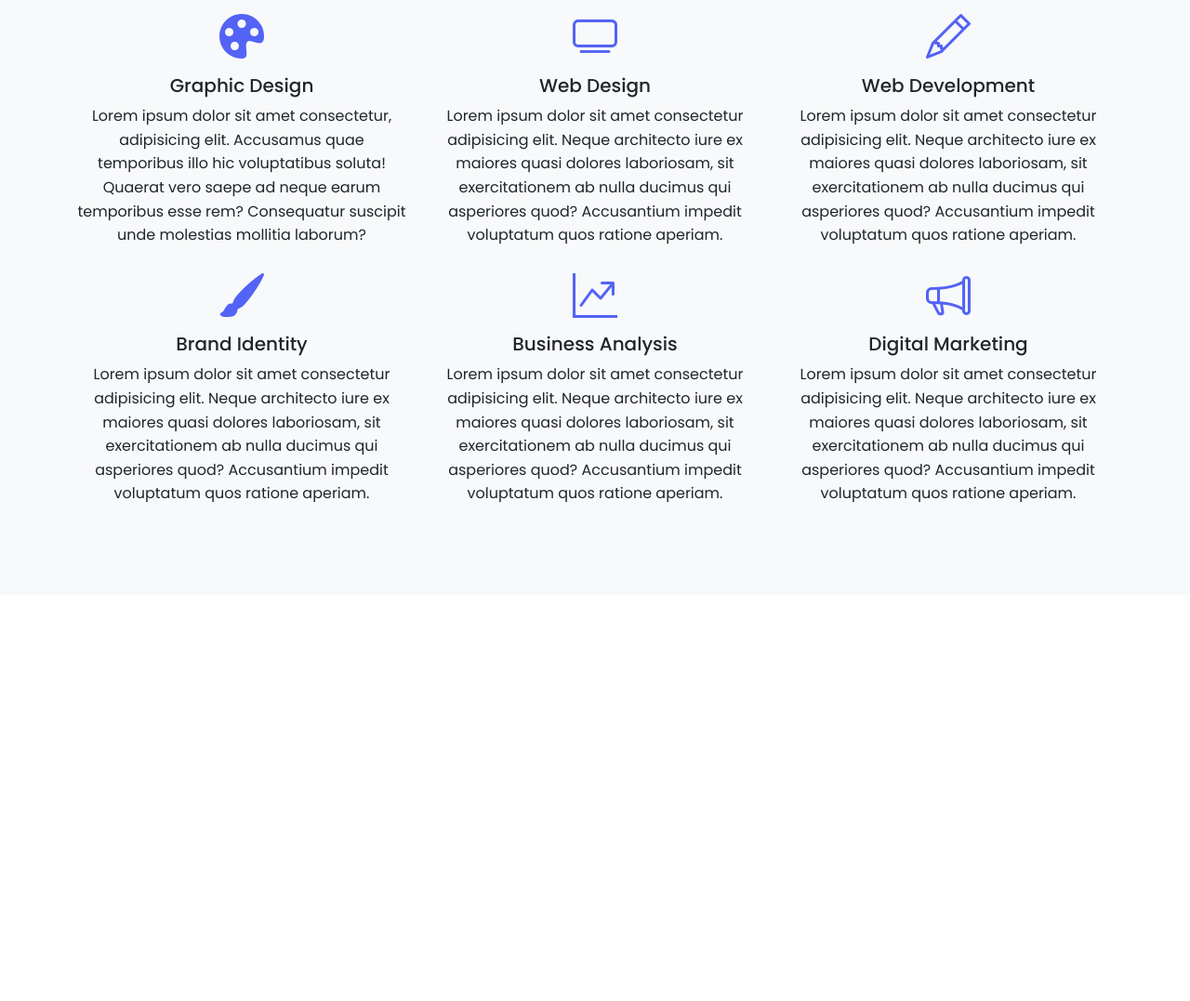
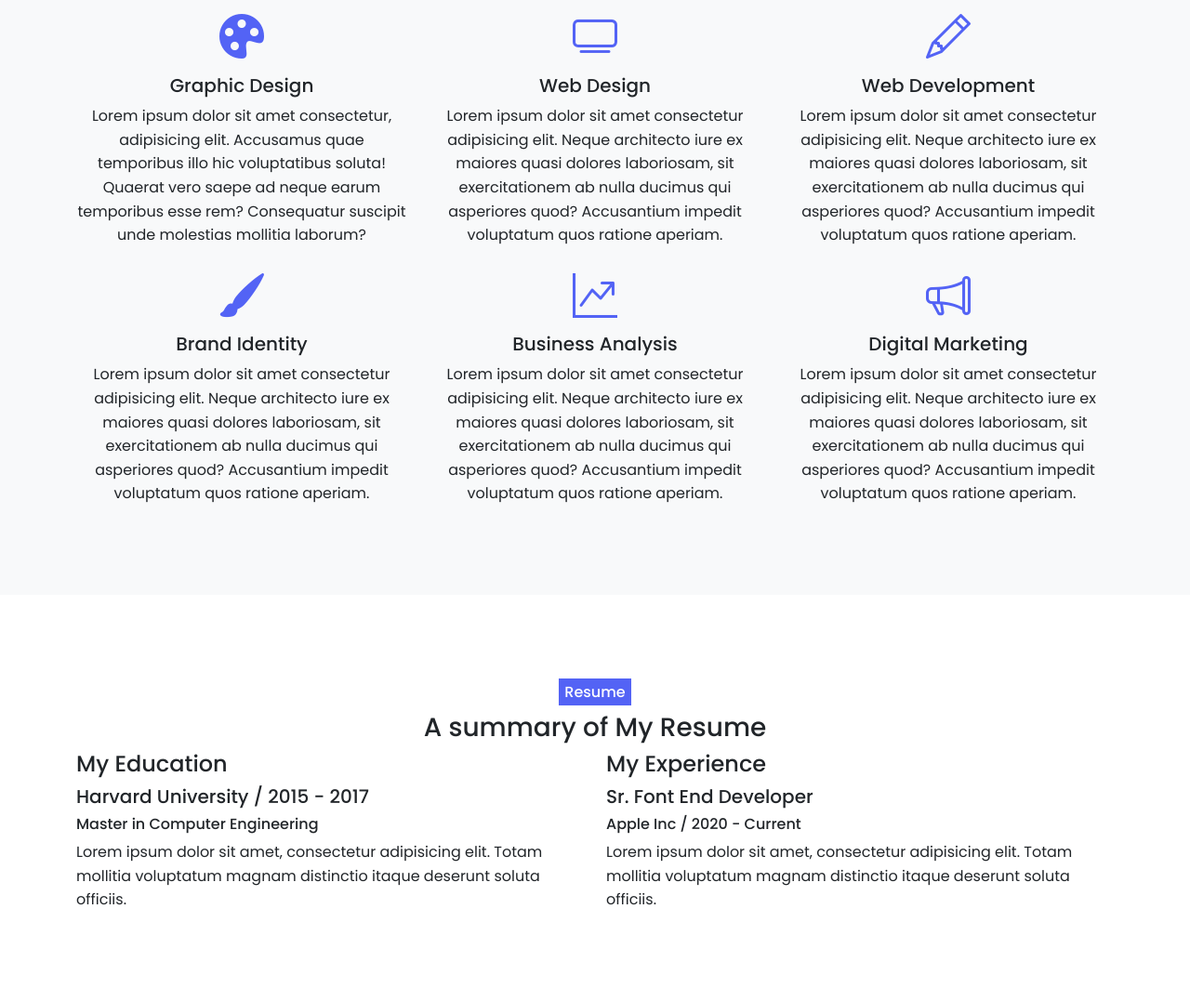
Before and after one commit to ebivien/class, a plain HTML site: page portfolio-website/index.html in a window 1280 px wide. Shown: the part 1005-2082 px from the top of the page at 93% size. Before the commit the page ends 1645 px from the top, so only its background shows below. Drawn offline with nearby package versions, Linux system fonts and the light colour scheme.

Commit message:
added resume section

```diff
--- a/portfolio-website/index.html
+++ b/portfolio-website/index.html
@@ -156,6 +156,35 @@
                 </div>
             </div>
         </section>
+
+        <section id="resume" class="container space">
+            <h2 class="text-center"><span class="subtitle">Resume</span></h2>
+            <h3 class="text-center">A summary of My Resume</h3>
+            <div class="row">
+                <div class="col-md-6">
+                    <h4>My Education</h4>
+                    <div class="box">
+                        <div class="item">
+                            <h5>Harvard University / 2015 - 2017</h5>
+                            <h6>Master in Computer Engineering</h6>
+                            <p>Lorem ipsum dolor sit amet, consectetur adipisicing elit. Totam mollitia voluptatum
+                                magnam distinctio itaque deserunt soluta officiis.</p>
+                        </div>
+                    </div>
+                </div>
+                <div class="col-md-6">
+                    <h4>My Experience</h4>
+                    <div class="box">
+                        <div class="item">
+                            <h5>Sr. Font End Developer</h5>
+                            <h6>Apple Inc / 2020 - Current</h6>
+                            <p>Lorem ipsum dolor sit amet, consectetur adipisicing elit. Totam mollitia voluptatum
+                                magnam distinctio itaque deserunt soluta officiis.</p>
+                        </div>
+                    </div>
+                </div>
+            </div>
+        </section>
     </main>
 
     <!-- bootstrap js -->
```
